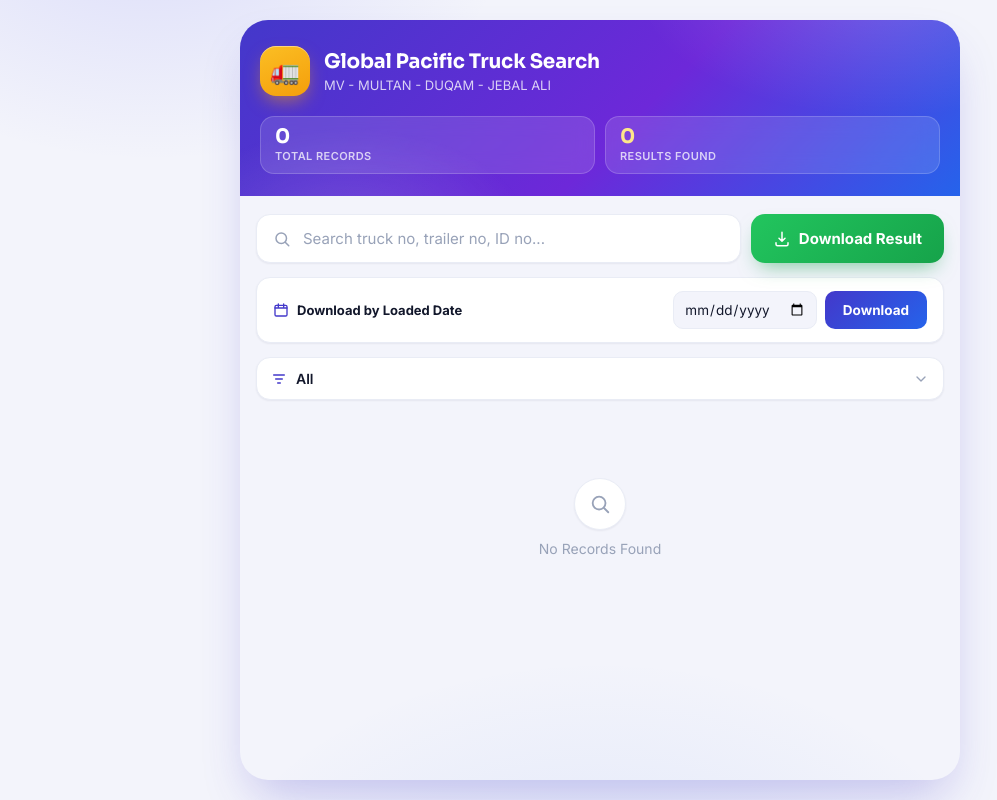
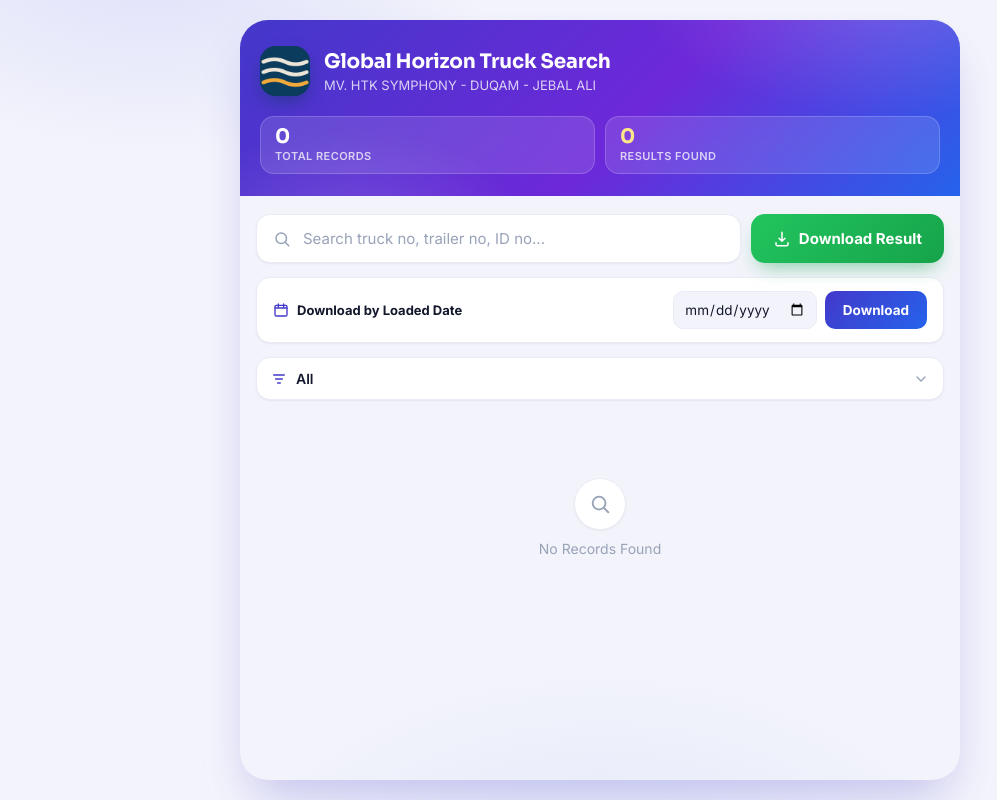
Before and after one commit to connectharundas/global-pacific-truck-search, a Flask app: page / in a window 1280 px wide. Shown: the whole page, without its empty margins (40-1037 px from the left). Run offline with Flask 3, Linux system fonts and the light colour scheme; data that the repository does not hold is empty.

Commit message:
Rebrand to Global Horizon Truck Search, vessel MV. HTK SYMPHONY, add logo
Co-Authored-By: Claude Sonnet 5.5 <noreply@anthropic.com>

```diff
--- a/static/css/style.css
+++ b/static/css/style.css
@@ -110,12 +110,19 @@ body {
     height: 50px;
     flex: 0 0 auto;
     border-radius: 16px;
-    background: linear-gradient(155deg, #fbbf24, #f59e0b);
-    box-shadow: 0 8px 18px -4px rgba(245, 158, 11, 0.55), inset 0 1px 0 rgba(255, 255, 255, 0.4);
+    background: #0b3a5c;
+    box-shadow: 0 8px 18px -4px rgba(11, 58, 92, 0.55);
+    overflow: hidden;
     display: flex;
     align-items: center;
     justify-content: center;
-    font-size: 24px;
+
+}
+
+.app-header-icon img {
+    width: 100%;
+    height: 100%;
+    object-fit: cover;
 }
 
 .app-header-text h1 {
--- a/templates/admin_login.html
+++ b/templates/admin_login.html
@@ -3,7 +3,7 @@
 <head>
     <meta charset="UTF-8">
     <meta name="viewport" content="width=device-width, initial-scale=1.0">
-    <title>Admin Login — Global Pacific Truck Search</title>
+    <title>Admin Login — Global Horizon Truck Search</title>
     <link href="https://fonts.googleapis.com/css2?family=Inter:wght@400;500;600;700;800&family=Sora:wght@600;700;800&display=swap" rel="stylesheet">
     <link rel="stylesheet" href="{{ url_for('static', filename='css/style.css') }}">
     <link rel="stylesheet" href="{{ url_for('static', filename='css/admin.css') }}">
--- a/templates/admin_upload.html
+++ b/templates/admin_upload.html
@@ -3,7 +3,7 @@
 <head>
     <meta charset="UTF-8">
     <meta name="viewport" content="width=device-width, initial-scale=1.0">
-    <title>Upload Data — Global Pacific Truck Search</title>
+    <title>Upload Data — Global Horizon Truck Search</title>
     <link href="https://fonts.googleapis.com/css2?family=Inter:wght@400;500;600;700;800&family=Sora:wght@600;700;800&display=swap" rel="stylesheet">
     <link rel="stylesheet" href="{{ url_for('static', filename='css/style.css') }}">
     <link rel="stylesheet" href="{{ url_for('static', filename='css/admin.css') }}">
--- a/templates/index.html
+++ b/templates/index.html
@@ -7,7 +7,7 @@
 
     <meta name="viewport" content="width=device-width, initial-scale=1.0">
 
-    <title>Global Pacific Truck Search</title>
+    <title>Global Horizon Truck Search</title>
 
     <link rel="preconnect" href="https://fonts.googleapis.com">
     <link rel="preconnect" href="https://fonts.gstatic.com" crossorigin>
@@ -26,10 +26,10 @@
     <!-- HEADER -->
     <header class="app-header">
         <div class="app-header-row">
-            <div class="app-header-icon">🚛</div>
+            <div class="app-header-icon"><img src="{{ url_for('static', filename='img/logo.png') }}" alt="Global Horizon logo"></div>
             <div class="app-header-text">
-                <h1>Global Pacific Truck Search</h1>
-                <p>MV - MULTAN - DUQAM - JEBAL ALI</p>
+                <h1>Global Horizon Truck Search</h1>
+                <p>MV. HTK SYMPHONY - DUQAM - JEBAL ALI</p>
             </div>
         </div>
 
```
Also changed, not shown: static/img/logo.png (added), 1 other file.
